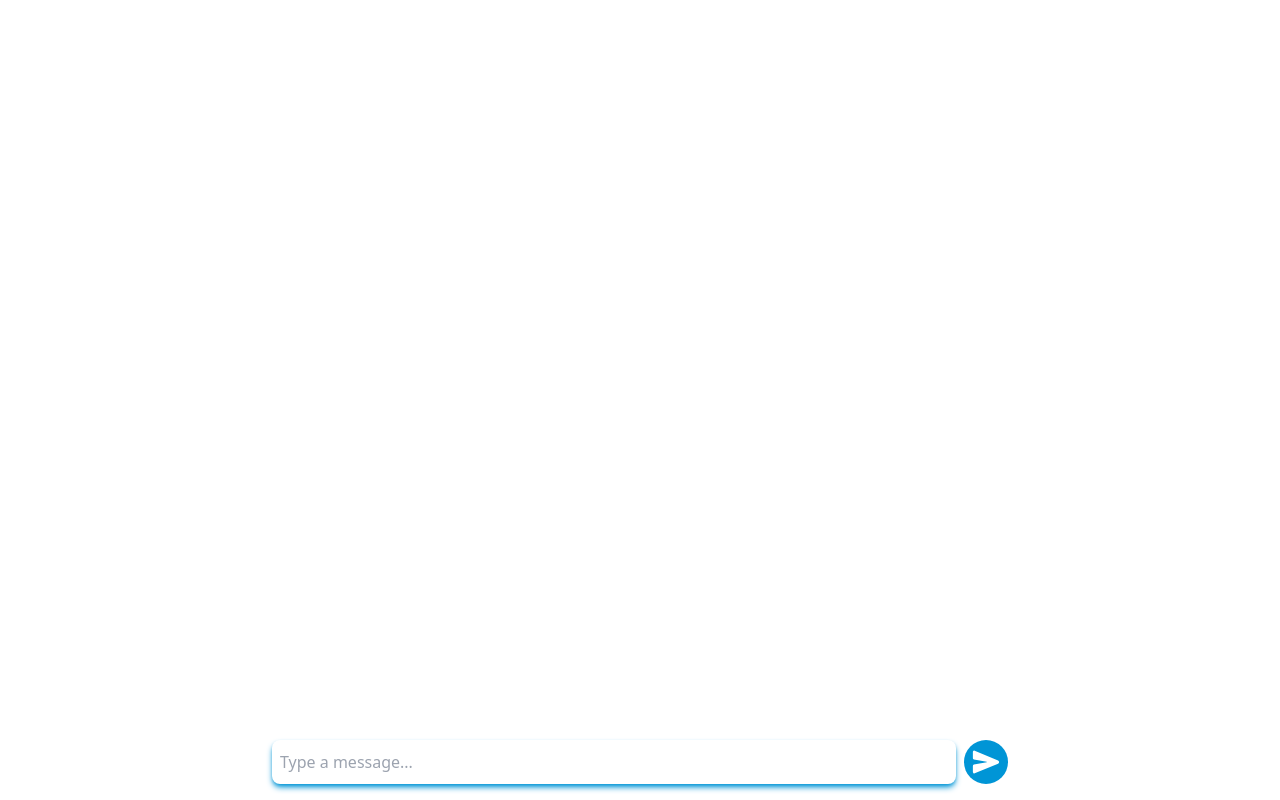
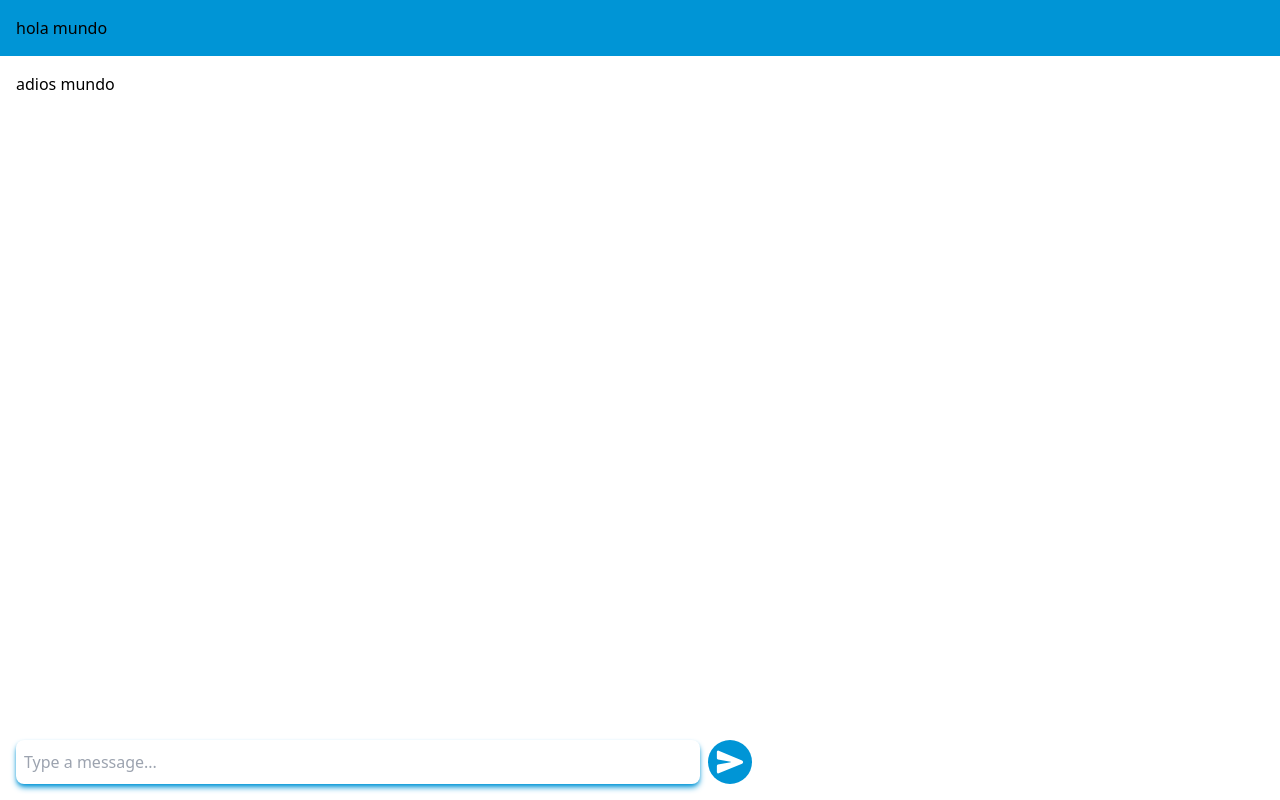
Before and after one commit to FelipeAsenjo/rsm-messages, a React (Vite) app: page / in a window 1280 px wide. Built offline with nearby package versions, Linux system fonts and the light colour scheme.

Commit message:
Structure chat sections

```diff
--- a/src/App.tsx
+++ b/src/App.tsx
@@ -6,8 +6,15 @@ function App() {
 
   return (
     <>
-      <div className="h-dvh flex justify-center">
-        <main className="h-full w-full max-w-[768px] flex p-4">
+      <div className="flex flex-col justify-center h-dvh">
+        <header className="bg-primary p-4">
+          hola mundo
+        </header>
+        <main className="flex flex-col h-full w-full max-w-[768px] p-4">
+
+        <section className="flex-1">
+          adios mundo
+        </section>
 
           <MessagesForm />
         </main>
```
